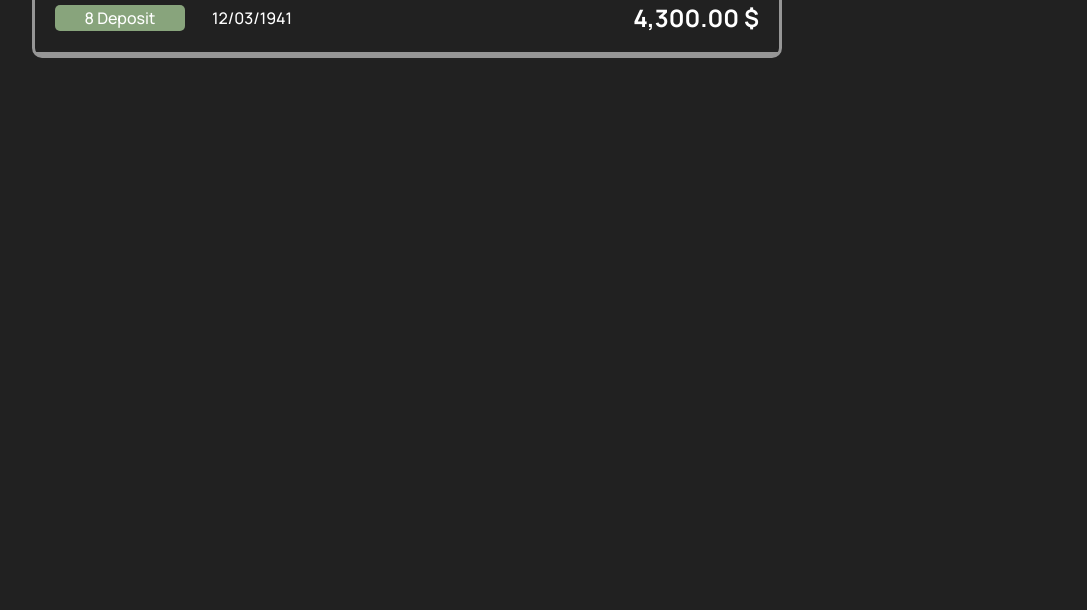
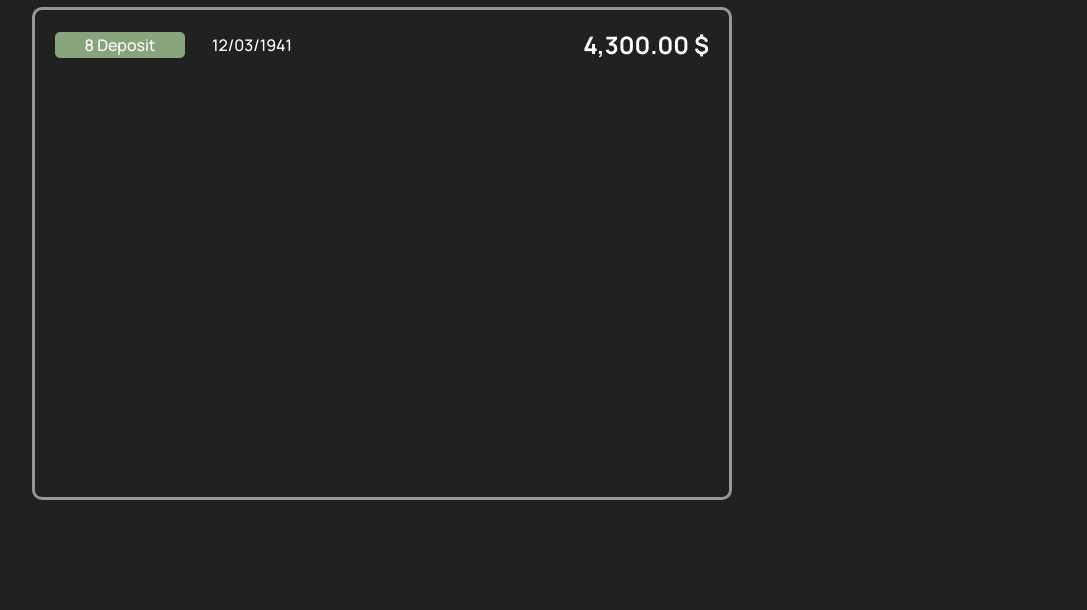
Before and after one commit to MohammadMehdiBeheshti/easy-dollar-wa, a plain HTML site: page index.html in a window 1280 px wide. Shown: the part 190-800 px from the top of the page, without its empty margins (96-1183 px from the left). Drawn offline with Linux system fonts and the light colour scheme.

Commit message:
Styles for transaction section

```diff
--- a/sass/_base.scss
+++ b/sass/_base.scss
@@ -86,11 +86,15 @@ body {
 
 		.dashboard__money-management {
 			width: 100%;
+			margin-top: 2.5rem;
 
 			.transactions-container {
-				width: 75rem;
+				width: 70rem;
+				height: 49.3rem;
 				border: $baseBorder;
 				border-radius: $radius;
+				overflow-y: scroll;
+				overflow-x: hidden;
 
 				.transaction {
 					@include proFlex(row, space-between);
@@ -121,11 +125,22 @@ body {
 						font-size: 2.4rem;
 					}
 				}
+
+				.transaction:last-child {
+					border: none;
+				}
+			}
+
+			.transactions-container::-webkit-scrollbar {
+				display: none;
 			}
 
 			// TODO: Style the manipulator section 'Don't Forget'
 
 			.money-manipulator-container {
+				.money-transfer-container {
+					@include proFlex(column);
+				}
 			}
 		}
 	}
```
Also changed, not shown: styles/style.css, 1 other file.
